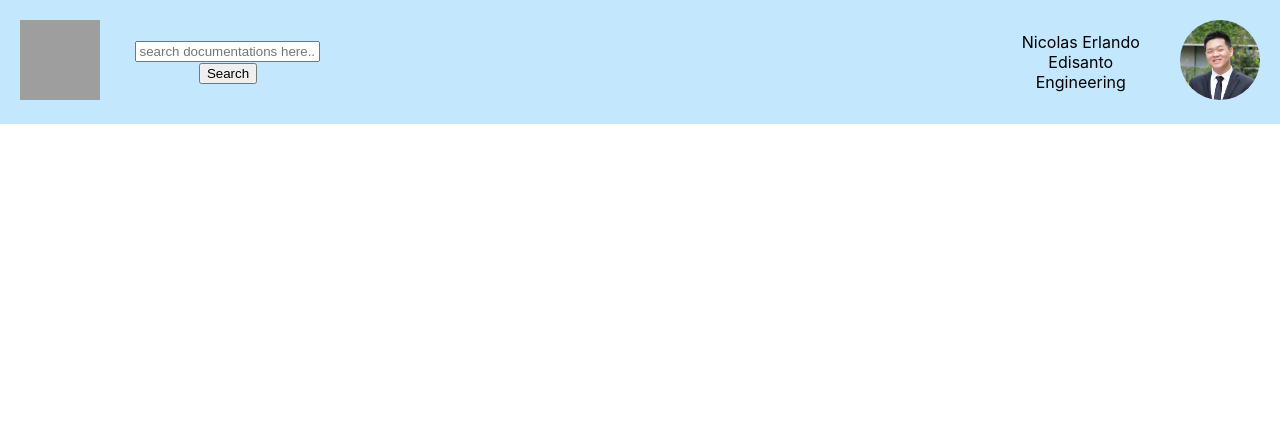
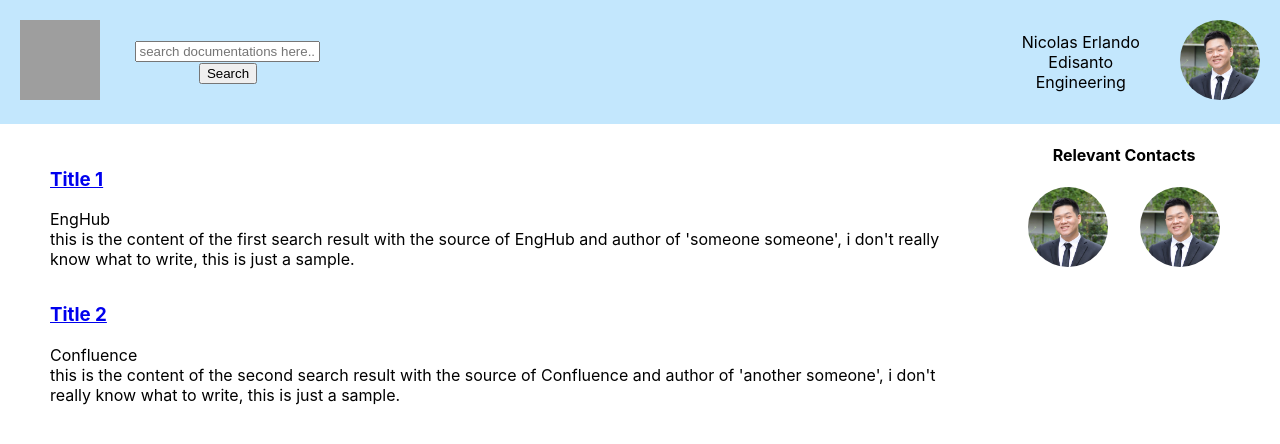
Before and after one commit to nicoerlando/search-ui, a React (Create React App) app: page /result in a window 1280 px wide. Shown: the top 444 px of the page. Built offline with nearby package versions, Linux system fonts and the light colour scheme; grey boxes are pictures that could not be loaded.

Commit message:
add search result and more informations

```diff
--- /dev/null
+++ b/src/component/more-information/Contact.css
@@ -0,0 +1,11 @@
+.person-profile-pic{
+    width: 80px;
+    height: 80px;
+    border-radius: 40px;
+}
+
+.pictures{
+    display: flex;
+    flex-direction: row;
+    justify-content: space-evenly;
+}
--- /dev/null
+++ b/src/component/more-information/Contact.jsx
@@ -0,0 +1,22 @@
+import "./Contact.css";
+import React from "react";
+import { ContactData } from "./ContactData";
+
+export default function Contact({}) {
+  return (
+    <div>
+      <h4> Relevant Contacts </h4>
+      <div className={"pictures"}>
+        {ContactData.map((person) => (
+          <div>
+            <img
+              src={person.userPicture}
+              alt="PersonPicture"
+              className={"person-profile-pic"}
+            ></img>
+          </div>
+        ))}
+      </div>
+    </div>
+  );
+}
--- /dev/null
+++ b/src/component/more-information/ContactData.jsx
@@ -0,0 +1,16 @@
+export const ContactData = [
+  {
+    id: 0,
+    fullName: "Sample Name 1",
+    email: "samplename1@gs.com",
+    phone: "+65 81246302",
+    userPicture: "assets/UserProfilePicture.jpeg",
+  },
+  {
+    id: 1,
+    fullName: "Sample Name 2",
+    email: "samplename2@gs.com",
+    phone: "+65 81278322",
+    userPicture: "assets/UserProfilePicture.jpeg",
+  },
+];
--- /dev/null
+++ b/src/component/pages/SearchResult/SearchResult.css
@@ -0,0 +1,35 @@
+.big-result{
+    display: flex;
+    flex-direction: row;
+}
+
+.search-result{
+    width: 70vw;
+    margin: 25px 50px 0 50px;
+    gap: 15px;
+    display: flex;
+    flex-direction: column;
+}
+
+.more-information{
+    width: 20vw;
+}
+
+.container{
+    display: flex;
+    flex-direction: column;
+    align-items: flex-start;
+    text-align: left;
+}
+/*
+.title{
+    text-align: left;
+}
+
+.source{
+    text-align: left;
+}
+
+.content{
+    text-align: left;
+} */
--- /dev/null
+++ b/src/component/pages/SearchResult/SearchResult.jsx
@@ -0,0 +1,18 @@
+import "./SearchResult.css";
+import { Link } from "react-router-dom";
+import React from "react";
+
+export default function SearchResult(props) {
+  const { title, source, pageUrl, content } = props;
+  return (
+    <div className={"container"}>
+      <div className={"left-box"}>
+        <a href={pageUrl}>
+          <h3 className={"title"}>{title}</h3>
+        </a>
+        <div className={"source"}>{source}</div>
+        <div className={"content"}>{content}</div>
+      </div>
+    </div>
+  );
+}
--- /dev/null
+++ b/src/component/pages/SearchResult/SearchResultData.jsx
@@ -0,0 +1,20 @@
+export const resultData = [
+  {
+    id: 0,
+    title: "Title 1",
+    pageUrl: "google.com",
+    source: "EngHub",
+    author: "someone someone",
+    content:
+      "this is the content of the first search result with the source of EngHub and author of 'someone someone', i don't really know what to write, this is just a sample.",
+  },
+  {
+    id: 1,
+    title: "Title 2",
+    pageUrl: "youtube.com",
+    source: "Confluence",
+    author: "another someone",
+    content:
+      "this is the content of the second search result with the source of Confluence and author of 'another someone', i don't really know what to write, this is just a sample.",
+  },
+];
--- a/src/component/pages/SearchResult/SearchResultPage.jsx
+++ b/src/component/pages/SearchResult/SearchResultPage.jsx
@@ -1,16 +1,32 @@
 import React from "react";
 import Header from "../../header/header";
-// import SearchResult from "..";
-// import "./homepage.css"
-// import SearchBar from "../../SearchBar";
-// import { Link } from 'react-router-dom';
-// import { ItineraryData, DayData } from './ItineraryData'
+import SearchResult from "./SearchResult";
+import { resultData } from "./SearchResultData";
+import Contact from "../../more-information/Contact";
+import GitHub from "../../more-information/GitHub";
+import "./SearchResult.css";
 
 export default function SearchResultPage() {
   return (
     <div>
       <Header />
-      {/* <SearchResult /> */}
+      <div className={"big-result"}>
+        <div className={"search-result"}>
+          {resultData.map((result, i) => (
+            <SearchResult
+              index={i + 1}
+              title={result.title}
+              pageUrl={result.pageUrl}
+              source={result.source}
+              content={result.content}
+            />
+          ))}
+        </div>
+        <div className={"more-information"}>
+          <Contact />
+          {/* <GitHub /> */}
+        </div>
+      </div>
     </div>
   );
 }
```
Also changed, not shown: src/component/more-information/GitHubData.jsx (added, +15 -0 lines), src/component/more-information/GitHub.jsx (added).
